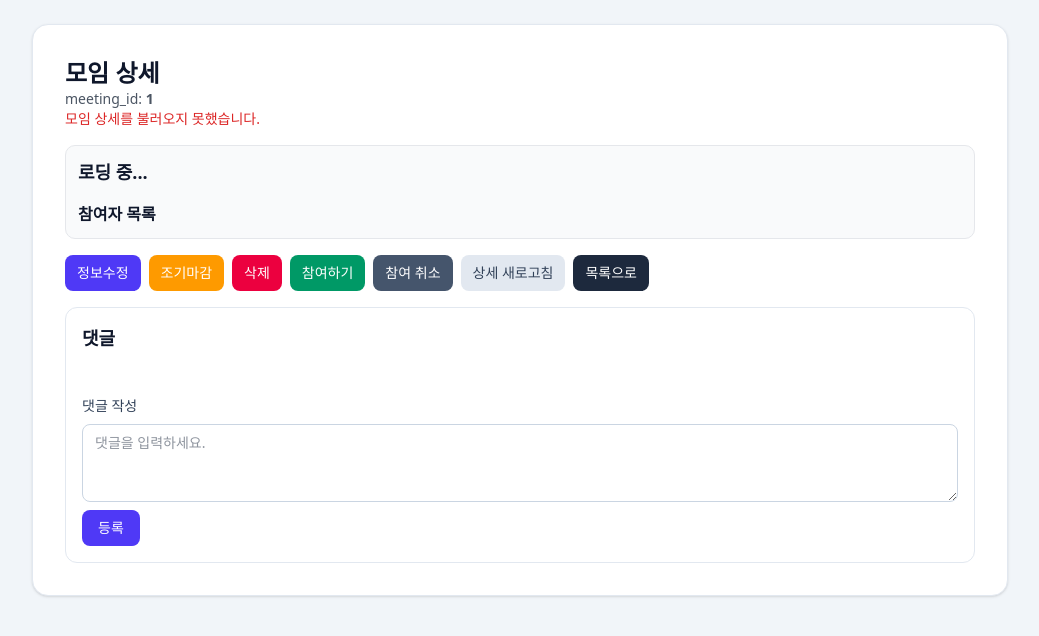
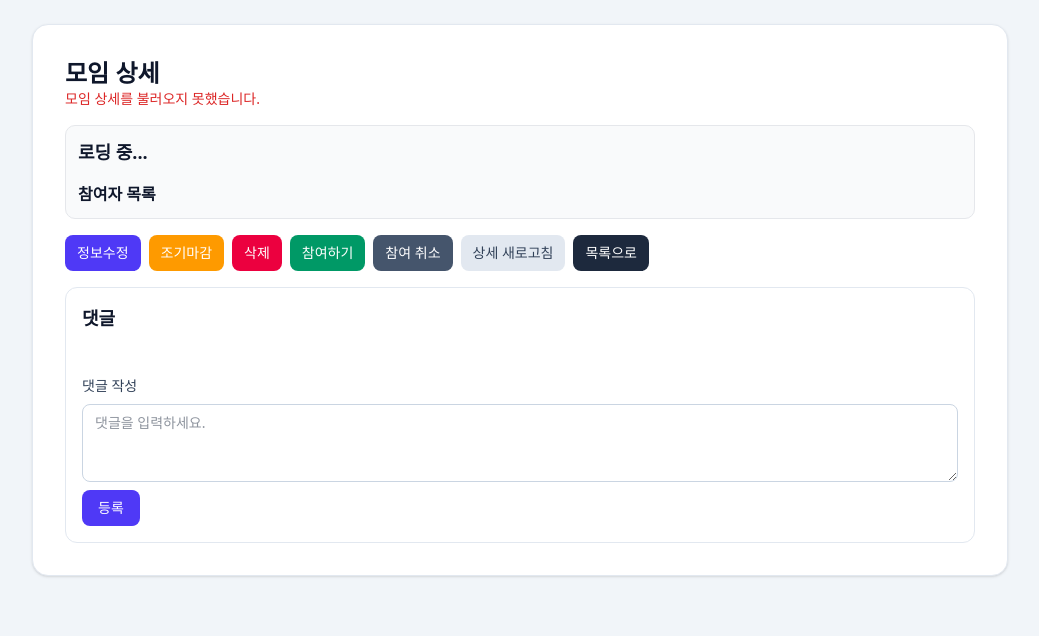
Before and after one commit to tail1887/jungle-soop, a Flask app: page /meetings/1 in a window 1280 px wide. Shown: the part 69-705 px from the top of the page, without its empty margins (120-1159 px from the left). Run offline with Flask 3, Linux system fonts and the light colour scheme; style sheets or scripts are compiled from the project's sources.

Commit message:
feat: polish meeting UI layout and display formatting
Improve meetings list/detail/profile UI by restructuring the search controls, removing helper copy, adding active-state feedback for profile tabs, and normalizing datetime/status presentation for better readability.

Made-with: Cursor

```diff
--- a/app/static/js/meetings.js
+++ b/app/static/js/meetings.js
@@ -136,6 +136,18 @@ function computeEndTimeDisplay(scheduledAtStr, durationMinutes) {
     return `${end.getFullYear()}-${String(end.getMonth() + 1).padStart(2, "0")}-${String(end.getDate()).padStart(2, "0")} ${String(end.getHours()).padStart(2, "0")}:${String(end.getMinutes()).padStart(2, "0")}`;
 }
 
+function formatDateTimeForDisplay(value, fallback = "일시 미정") {
+    if (!value) {
+        return fallback;
+    }
+    const dt = new Date(value);
+    if (Number.isNaN(dt.getTime())) {
+        const normalized = String(value).replace("T", " ");
+        return normalized.length >= 16 ? normalized.slice(0, 16) : normalized;
+    }
+    return `${dt.getFullYear()}-${String(dt.getMonth() + 1).padStart(2, "0")}-${String(dt.getDate()).padStart(2, "0")} ${String(dt.getHours()).padStart(2, "0")}:${String(dt.getMinutes()).padStart(2, "0")}`;
+}
+
 async function fetchJson(url, options) {
     const token = getAccessToken();
     const requestOptions = options || {};
@@ -158,11 +170,14 @@ function createMeetingListItem(meeting) {
     const id = meeting.meeting_id || "unknown";
     const title = meeting.title || "제목 없음";
     const place = pickFirst(meeting.place, meeting.location, "장소 미정");
-    const scheduledAt = pickFirst(meeting.scheduled_at, meeting.datetime, meeting.time, "일시 미정");
-    const deadlineAt = pickFirst(meeting.deadline_at, meeting.deadline, scheduledAt);
+    const scheduledAtRaw = pickFirst(meeting.scheduled_at, meeting.datetime, meeting.time, "");
+    const deadlineAtRaw = pickFirst(meeting.deadline_at, meeting.deadline, scheduledAtRaw);
+    const scheduledAt = formatDateTimeForDisplay(scheduledAtRaw);
+    const deadlineAt = formatDateTimeForDisplay(deadlineAtRaw);
     const count = meeting.participant_count ?? 0;
     const maxCapacity = pickFirst(meeting.max_capacity, meeting.capacity, "-");
     const status = meeting.status || "open";
+    const statusLabel = status === "open" ? "모집중" : "마감됨";
     const categoryLabel = { meal: "식사", exercise: "운동", study: "스터디", other: "기타" }[meeting.category || "other"] || "기타";
     const durationText = formatDurationMinutes(meeting.duration_minutes ?? 60);
 
@@ -171,7 +186,7 @@ function createMeetingListItem(meeting) {
             <strong>${title}</strong>
         </a>
         <p>${place} · ${scheduledAt} · ${categoryLabel}${durationText ? ` · 소요 ${durationText}` : ""}</p>
-        <p>마감 ${deadlineAt} · 참여 ${count}/${maxCapacity} · 상태 ${status}</p>
+        <p>마감 ${deadlineAt} · 참여 ${count}/${maxCapacity} · 상태 ${statusLabel}</p>
     `;
     return li;
 }
@@ -479,17 +494,28 @@ function setMeetingDetail(meeting) {
         }
     }
     const place = pickFirst(meeting.place, meeting.location, "장소 미정");
-    const scheduledAt = pickFirst(meeting.scheduled_at, meeting.datetime, meeting.time, "일시 미정");
-    const deadlineAt = pickFirst(meeting.deadline_at, meeting.deadline, scheduledAt);
+    const scheduledAtRaw = pickFirst(meeting.scheduled_at, meeting.datetime, meeting.time, "");
+    const deadlineAtRaw = pickFirst(meeting.deadline_at, meeting.deadline, scheduledAtRaw);
+    const scheduledAt = formatDateTimeForDisplay(scheduledAtRaw);
+    const deadlineAt = formatDateTimeForDisplay(deadlineAtRaw);
     const count = meeting.participant_count ?? 0;
     const maxCapacity = pickFirst(meeting.max_capacity, meeting.capacity, "-");
     const status = meeting.status || "open";
+    const statusLabel = status === "open" ? "모집중" : "마감됨";
     const categoryLabel = { meal: "식사", exercise: "운동", study: "스터디", other: "기타" }[meeting.category || "other"] || "기타";
     const durationMins = meeting.duration_minutes ?? 60;
     const durationText = formatDurationMinutes(durationMins);
-    const endTimeStr = computeEndTimeDisplay(meeting.scheduled_at || "", durationMins);
+    const endTimeStr = computeEndTimeDisplay(scheduledAtRaw, durationMins);
     const durationAndEnd = durationText ? (endTimeStr ? `소요 ${durationText} · 종료 예정 ${endTimeStr}` : `소요 ${durationText}`) : "";
-    metaEl.textContent = [place, categoryLabel, `일정 ${scheduledAt}`, durationAndEnd, `마감 ${deadlineAt}`, `참여 ${count}/${maxCapacity}`, `상태 ${status}`].filter(Boolean).join(" · ");
+    metaEl.innerHTML = [
+        `<span class="font-medium text-slate-700">카테고리</span> ${escapeHtml(categoryLabel)}`,
+        `<span class="font-medium text-slate-700">장소</span> ${escapeHtml(place)}`,
+        `<span class="font-medium text-slate-700">일정</span> ${escapeHtml(scheduledAt)}`,
+        durationAndEnd ? `<span class="font-medium text-slate-700">소요/종료</span> ${escapeHtml(durationAndEnd.replace("소요 ", ""))}` : "",
+        `<span class="font-medium text-slate-700">마감</span> ${escapeHtml(deadlineAt)}`,
+        `<span class="font-medium text-slate-700">참여</span> ${escapeHtml(`${count}/${maxCapacity}`)}`,
+        `<span class="font-medium text-slate-700">상태</span> ${escapeHtml(statusLabel)}`,
+    ].filter(Boolean).join(" <span class=\"text-slate-300\">|</span> ");
     descEl.textContent = meeting.description || "설명이 없습니다.";
 }
 
@@ -537,15 +563,10 @@ function renderMeetingParticipants(participants) {
 
 function updateMeetingDetailCounters(detailData) {
     const root = document.getElementById("meeting-detail-root");
-    const metaEl = document.getElementById("meeting-detail-meta");
-    if (!root || !metaEl) {
+    if (!root) {
         return;
     }
-    const baseMeta = root.dataset.metaPrefix || "정보";
-    const maxCapacity = root.dataset.maxCapacity || "-";
-    const participantCount = detailData.participant_count ?? 0;
-    const status = detailData.status || "open";
-    metaEl.textContent = `${baseMeta} · 참여 ${participantCount}/${maxCapacity} · 상태 ${status}`;
+    root.dataset.maxCapacity = String(detailData.max_capacity ?? root.dataset.maxCapacity ?? "-");
 }
 
 async function requestJoinAction(meetingId, method) {
@@ -757,16 +778,7 @@ async function loadMeetingDetail(options) {
         const meeting = result.data?.data || {};
         currentMeetingDetail = meeting;
         root.dataset.maxCapacity = String(pickFirst(meeting.max_capacity, meeting.capacity, "-"));
-        const durationMins = meeting.duration_minutes ?? 60;
-        const durationText = formatDurationMinutes(durationMins);
-        const endTimeStr = computeEndTimeDisplay(meeting.scheduled_at || "", durationMins);
-        const durationAndEnd = durationText ? (endTimeStr ? `소요 ${durationText} · 종료 예정 ${endTimeStr}` : `소요 ${durationText}`) : "";
-        root.dataset.metaPrefix = [
-            pickFirst(meeting.place, meeting.location, "장소 미정"),
-            "일정 " + pickFirst(meeting.scheduled_at, meeting.datetime, meeting.time, "일시 미정"),
-            durationAndEnd,
-            "마감 " + pickFirst(meeting.deadline_at, meeting.deadline, meeting.scheduled_at, meeting.datetime, meeting.time, "일시 미정"),
-        ].filter(Boolean).join(" · ");
+        root.dataset.metaPrefix = "";
         setMeetingDetail(meeting);
         renderMeetingParticipants(meeting.participants);
         applyDetailActionVisibility(meeting);
@@ -841,7 +853,6 @@ function renderComments(container, items, meetingId, currentUserId, options) {
     const flatReplies = options && options.flatReplies;
     container.innerHTML = "";
     if (!items.length) {
-        container.appendChild(document.createTextNode("댓글이 없습니다."));
         return;
     }
     items.forEach((item) => {
--- a/app/static/js/profile.js
+++ b/app/static/js/profile.js
@@ -232,6 +232,7 @@ function setTabButtonActive(tabName) {
         }
         const active = button.dataset.tab === tabName;
         button.disabled = active;
+        button.classList.toggle("is-active", active);
     });
 }
 
--- a/app/templates/meeting_detail.html
+++ b/app/templates/meeting_detail.html
@@ -3,7 +3,6 @@
 {% block content %}
 <section class="card rounded-2xl border border-slate-200 bg-white p-6 shadow-sm md:p-8" id="meeting-detail-root" data-meeting-id="{{ meeting_id }}">
     <h2 class="text-2xl font-bold text-slate-900">모임 상세</h2>
-    <p class="helper-text mt-1 text-sm text-slate-500">meeting_id: <strong id="meeting-id-label">{{ meeting_id }}</strong></p>
     <p id="meeting-detail-message" class="form-message mt-2 min-h-5 text-sm text-slate-600" role="alert" aria-live="polite"></p>
     <div class="meeting-detail mt-4 rounded-xl border border-slate-200 bg-slate-50 p-4">
         <h3 id="meeting-detail-title" class="text-lg font-semibold text-slate-900">로딩 중...</h3>
--- a/app/templates/meeting_form.html
+++ b/app/templates/meeting_form.html
@@ -3,7 +3,6 @@
 {% block content %}
 <section class="card rounded-2xl border border-slate-200 bg-white p-6 shadow-sm md:p-8">
     <h2 class="text-2xl font-bold text-slate-900">모임 만들기</h2>
-    <p class="mt-2 text-sm text-slate-500">입력값 검증 후 모임 생성 API를 호출합니다.</p>
     <form id="meeting-create-form" class="mt-5 space-y-4" novalidate>
         <label for="title" class="block text-sm font-medium text-slate-700">제목</label>
         <input id="title" name="title" type="text" placeholder="모임 제목" required class="w-full rounded-lg border border-slate-300 px-3 py-2 text-sm">
```
Also changed, not shown: app/templates/meeting_list.html (+10 -11 lines).
